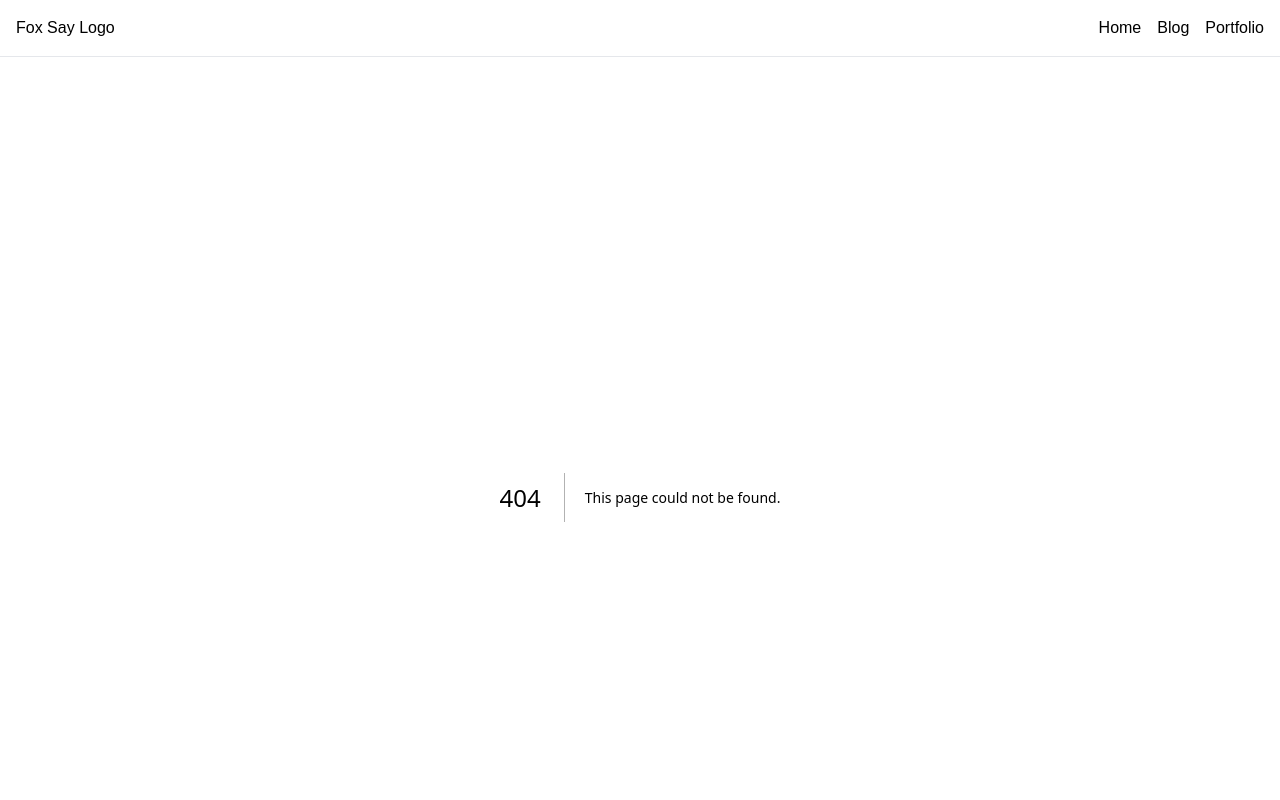
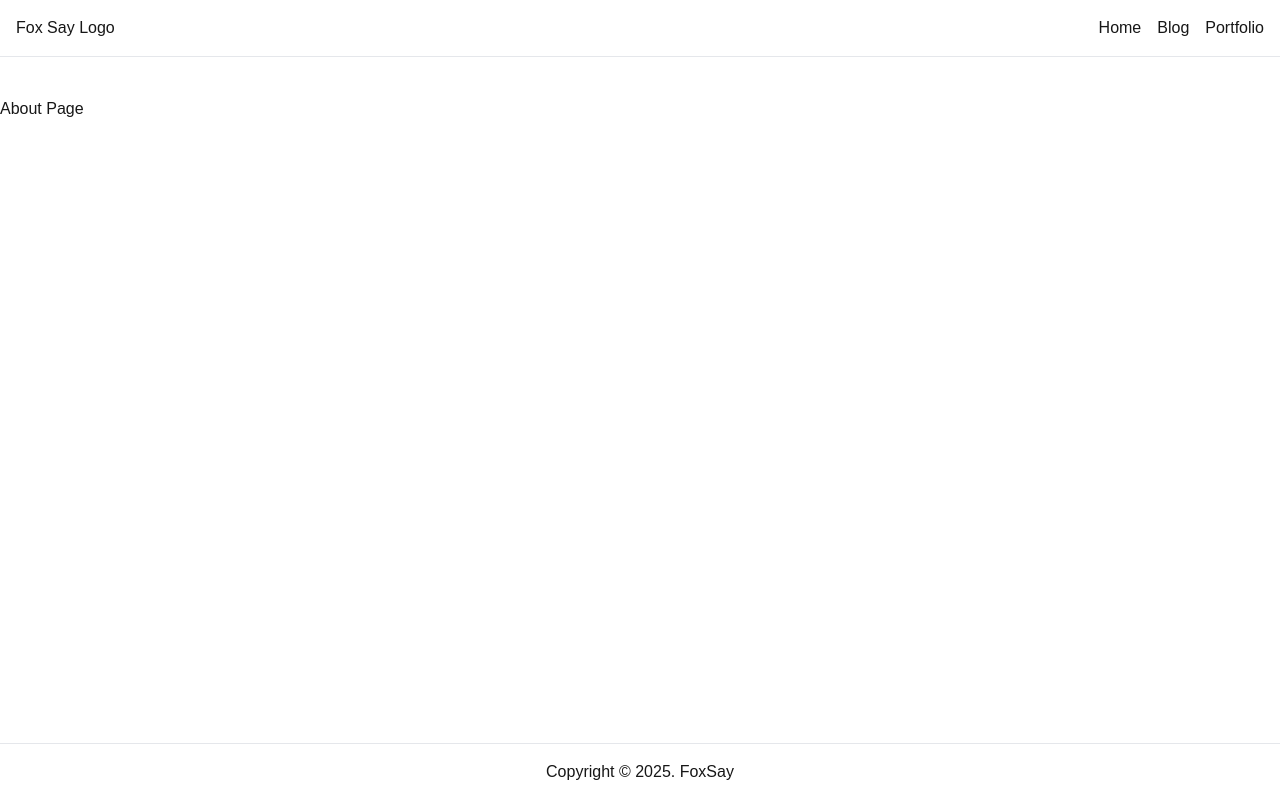
Before and after one commit to DimaChekashov/anifox-find, a Next.js app in the folder client/: page /about in a window 1280 px wide. Before the commit this address had no page. Shown: the top 800 px of the page. Built offline with nearby package versions, Linux system fonts and the light colour scheme.

Commit message:
add about page

```diff
--- /dev/null
+++ b/client/app/about/page.tsx
@@ -0,0 +1 @@
+export { AboutPage as default } from "@/pages/about";
--- /dev/null
+++ b/client/src/pages/about/index.ts
@@ -0,0 +1 @@
+export { default as AboutPage } from "./ui/AboutPage";
--- /dev/null
+++ b/client/src/pages/about/ui/AboutPage.tsx
@@ -0,0 +1,7 @@
+export default function About() {
+  return (
+    <div>
+      <h1>About Page</h1>
+    </div>
+  );
+}
```
